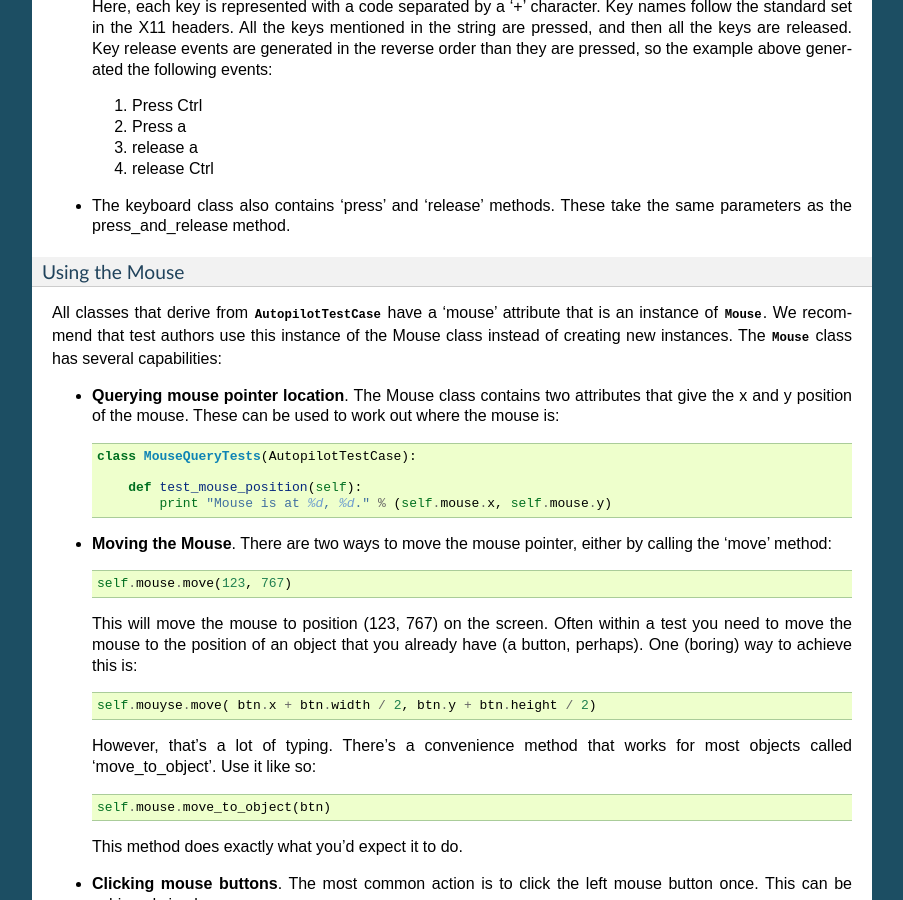
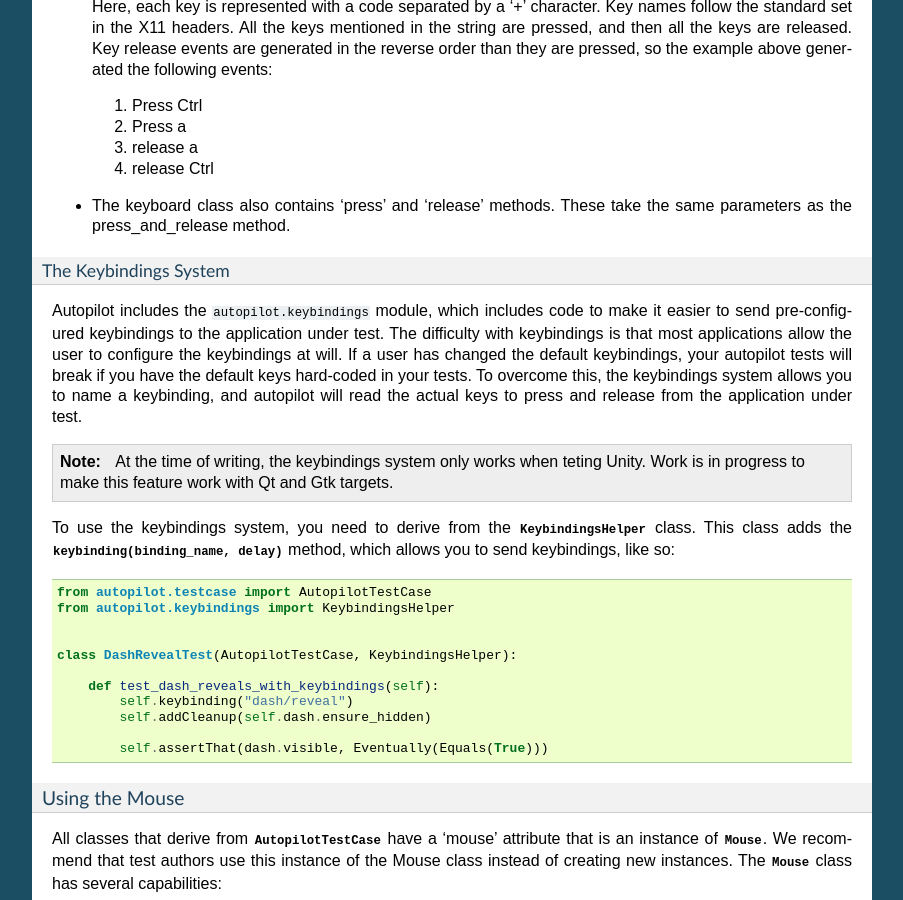
Before and after one commit to ubports/autopilot, a Sphinx documentation site: the page built from docs/tutorial/getting_started.rst, in a window 1280 px wide and 900 px high, scrolled down 3102 px. Shown: the whole window, without its empty margins (198-1101 px from the left). Built offline with Sphinx 7.4.7, drawn with Linux system fonts in a browser that asks for light colours; cross-references to code outside the pages are shown as plain code; some of the changed text lies outside the part shown.

Commit message:
Lots more documentation.

```diff
--- a/docs/index.rst
+++ b/docs/index.rst
@@ -9,10 +9,8 @@ Autopilot Documentation!
 Contents:
 
 .. toctree::
-   :maxdepth: 2
 
    tutorial/tutorial
-
    api/autopilot
 
 
--- a/docs/tutorial/getting_started.rst
+++ b/docs/tutorial/getting_started.rst
@@ -166,6 +166,27 @@ All classes that derive from :class:`~autopilot.testcase.AutopilotTestCase` have
 
 * The keyboard class also contains 'press' and 'release' methods. These take the same parameters as the press_and_release method.
 
+The Keybindings System
+~~~~~~~~~~~~~~~~~~~~~~
+
+Autopilot includes the :module:`autopilot.keybindings` module, which includes code to make it easier to send pre-configured keybindings to the application under test. The difficulty with keybindings is that most applications allow the user to configure the keybindings at will. If a user has changed the default keybindings, your autopilot tests will break if you have the default keys hard-coded in your tests. To overcome this, the keybindings system allows you to name a keybinding, and autopilot will read the actual keys to press and release from the application under test.
+
+.. note:: At the time of writing, the keybindings system only works when teting Unity. Work is in progress to make this feature work with Qt and Gtk targets.
+
+To use the keybindings system, you need to derive from the :class:`~autopilot.keybindings.KeybindingsHelper` class. This class adds the :meth:`~autopilot.keybindings.KeybindingsHelper.keybinding(binding_name, delay)` method, which allows you to send keybindings, like so::
+
+    from autopilot.testcase import AutopilotTestCase
+    from autopilot.keybindings import KeybindingsHelper
+
+
+    class DashRevealTest(AutopilotTestCase, KeybindingsHelper):
+
+        def test_dash_reveals_with_keybindings(self):
+            self.keybinding("dash/reveal")
+            self.addCleanup(self.dash.ensure_hidden)
+
+            self.assertThat(dash.visible, Eventually(Equals(True)))
+
 Using the Mouse
 ###############
 
@@ -209,9 +230,9 @@ All classes that derive from :class:`~autopilot.testcase.AutopilotTestCase` have
 Test Assertions
 ---------------
 
-Autopilot is built on top of the standard python unit test tools - all the test assertion methods that are provided by the :mod:`unittest` and :mod:`testtools` modules are available to an autopilot test. However, autopilot adds a few additional test assertions that may be useful to test authors.
+Autopilot is built on top of the standard python unit test tools - all the test assertion methods that are provided by the :module:`unittest` and :module:`testtools` modules are available to an autopilot test. However, autopilot adds a few additional test assertions that may be useful to test authors.
 
-The authors of autopilot recommend that test authors make use of the :meth:`~testtools.TestCase.assertThat` method in their tests. The :mod:`autopilot.matchers` module provides the :class:`~autopilot.matchers.Eventually` matcher, which introduces a timeout to the thing meing tested. This keep autopilot tests accurate, since the application under test is in a separate process, and event handling usually happens in an asynchronous fashion. As an example, here's a simple test that ensures that the unity dash is revealed when the 'Super' key is pressed::
+The authors of autopilot recommend that test authors make use of the :meth:`~testtools.TestCase.assertThat` method in their tests. The :module:`autopilot.matchers` module provides the :class:`~autopilot.matchers.Eventually` matcher, which introduces a timeout to the thing meing tested. This keep autopilot tests accurate, since the application under test is in a separate process, and event handling usually happens in an asynchronous fashion. As an example, here's a simple test that ensures that the unity dash is revealed when the 'Super' key is pressed::
 
     test_dash_is_revealed(self):
         dash = ... # Get the dash object from somewhere
--- a/docs/tutorial/tutorial.rst
+++ b/docs/tutorial/tutorial.rst
@@ -7,4 +7,5 @@ This tutorial will guide users new to Autopilot through creating a minimal autop
    :maxdepth: 2
 
    getting_started
+   running_ap
    good_tests
```
Also changed, not shown: docs/tutorial/running_ap.rst (added, +97 -0 lines), docs/images/ap_vis_front_page.png (added), docs/images/ap_vis_object.png (added), 2 other files.
